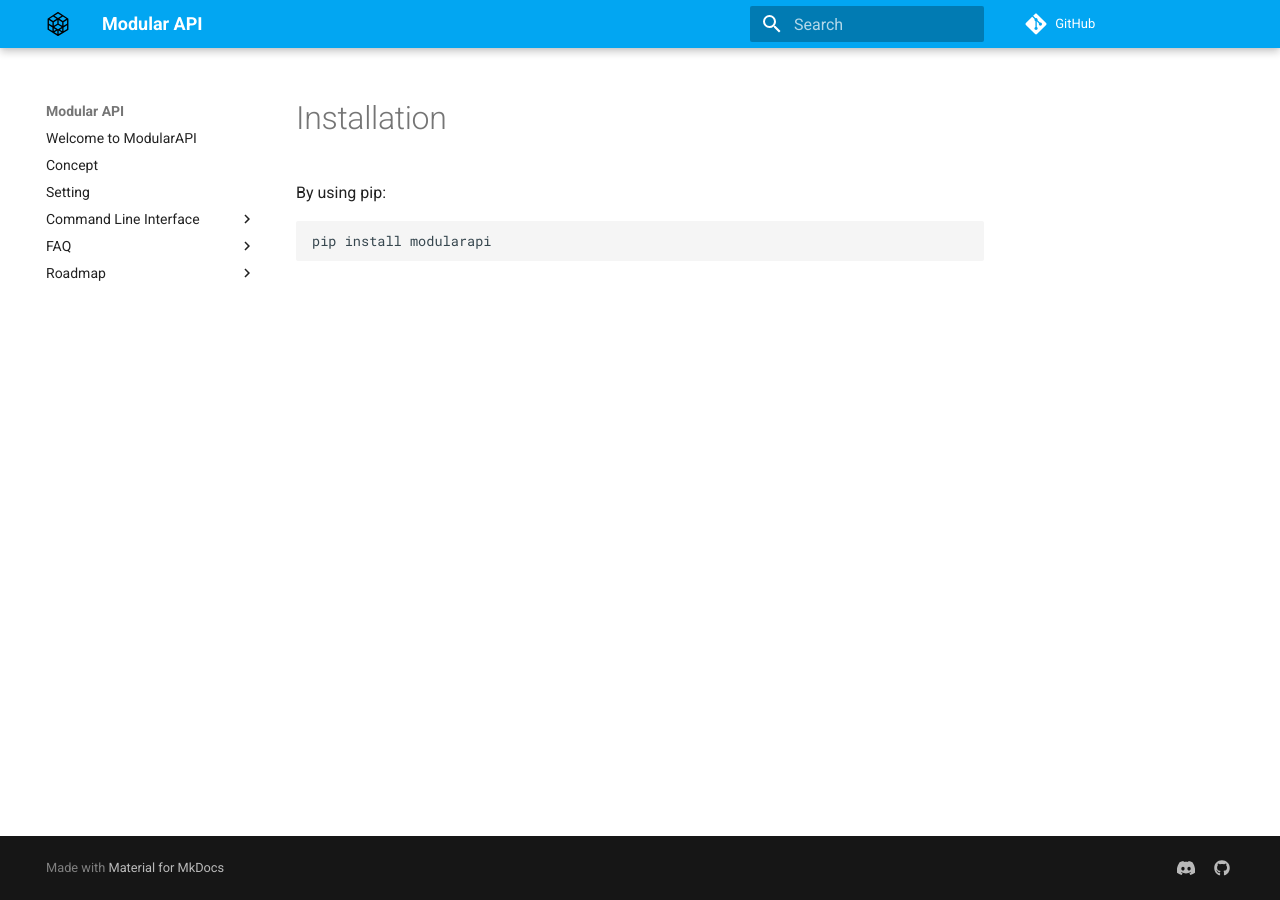
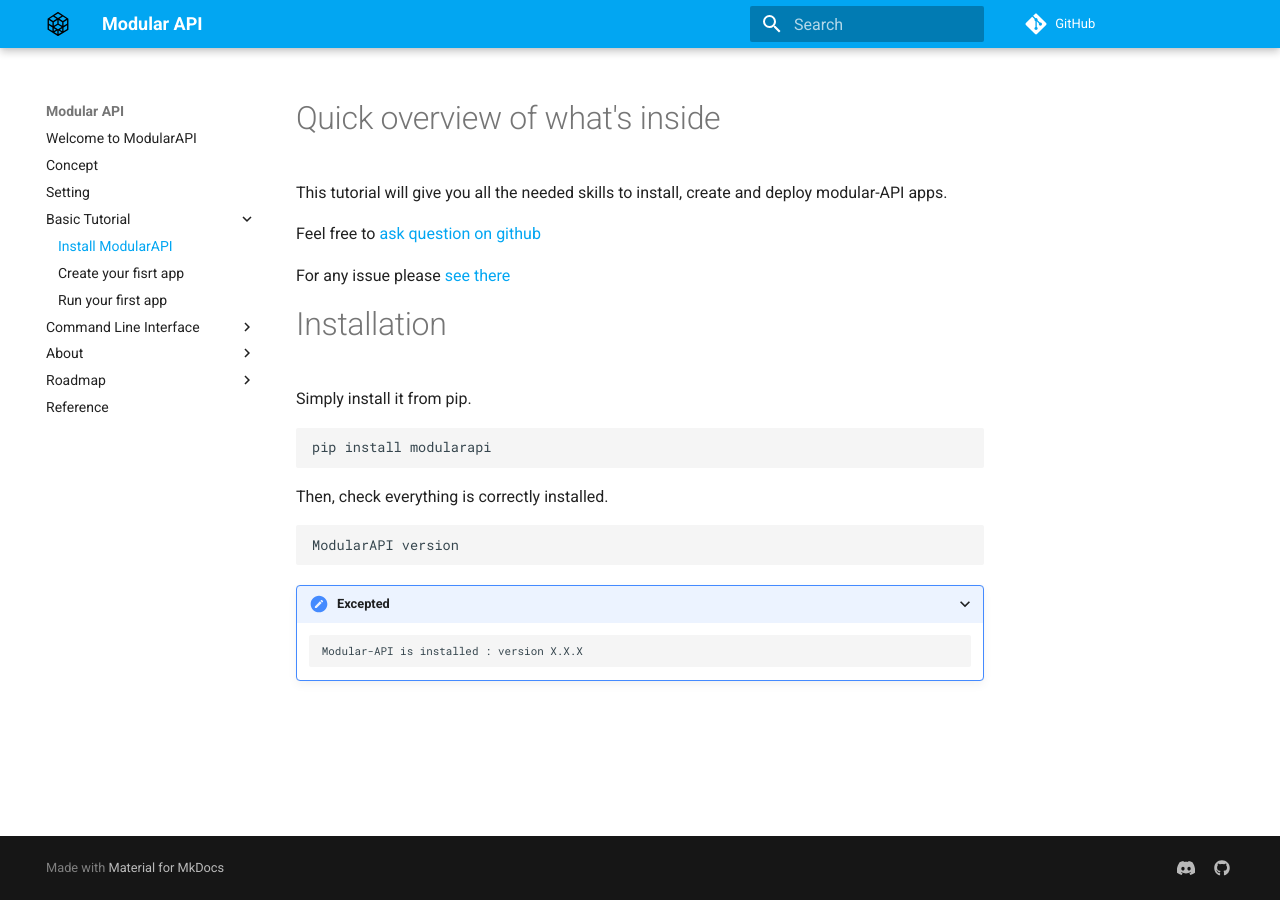
Before and after one commit to JamesDAdams/Modular-API, an MkDocs documentation site: the page built from doc/docs/getting_started/installation.md, in a window 1280 px wide. Built offline with MkDocs 1.6.1 and Material for MkDocs 9.7.7, drawn with Linux system fonts in a browser that asks for light colours; comment, search, counter and statistics services are not loaded.

Commit message:
Documentation update

````diff
--- a/doc/docs/getting_started/installation.md
+++ b/doc/docs/getting_started/installation.md
@@ -2,10 +2,24 @@
 title: "Tutorial 1: Install and configure Modular-API"
 description: Getting started with Modular-API 1's tutorial
 ---
+# Quick overview of what's inside
+This tutorial will give you all the needed skills to install, create and deploy modular-API apps.
 
+Feel free to [ask question on github](https://github.com/Modular-Lab/Modular-API/discussions)
+
+For any issue please [see there](https://github.com/Modular-Lab/Modular-API/issues)
 # Installation
-
-By using pip:
+Simply install it from pip.
 ```shell
 pip install modularapi
 ```
+
+Then, check everything is correctly installed.
+```shell
+ModularAPI version
+```
+
+???+ Excepted output
+    ```
+    Modular-API is installed : version X.X.X
+    ```
--- a/doc/mkdocs.yml
+++ b/doc/mkdocs.yml
@@ -22,14 +22,21 @@ nav:
   - Welcome to ModularAPI: index.md
   - Concept: concept.md
   - Setting: setting.md
+  - Basic Tutorial:
+    - Install ModularAPI: getting_started/installation.md
+    - Create your fisrt app: getting_started/fisrtapp.md
+    - Run your first app: getting_started/runapp.md
   - Command Line Interface:
-    - init: cli/init.md
-    - modules: cli/modules.md
-    - db: cli/db.md
-  - FAQ:
-    - todo: faq/todo.md
+    - Init: cli/init.md
+    - Modules: cli/modules.md
+    - DataBase: cli/db.md
+  - About:
+    - Frequently asked question: about/question.md
+    - Other projects: about/otherprojects.md
   - Roadmap:
-    - TO-DO: roadmap/todo.md
+    - CLI: roadmap/cliroad.md
+    - Project: roadmap/projectroad.md
+  - Reference: reference.md
 
 markdown_extensions:
   - pymdownx.tasklist:
````
Also changed, not shown: doc/docs/about/otherprojects.md (added, +1 -0 lines), doc/docs/about/question.md (added, +1 -0 lines), doc/docs/faq/todo.md (deleted, +0 -1 lines), doc/docs/getting_started/fisrtapp.md (added, +1 -0 lines), doc/docs/getting_started/runapp.md (added, +1 -0 lines), doc/docs/reference.md (added, +1 -0 lines), doc/docs/roadmap/cliroad.md (added, +1 -0 lines), doc/docs/roadmap/projectroad.md (added, +1 -0 lines), doc/docs/roadmap/todo.md (deleted, +0 -1 lines).
